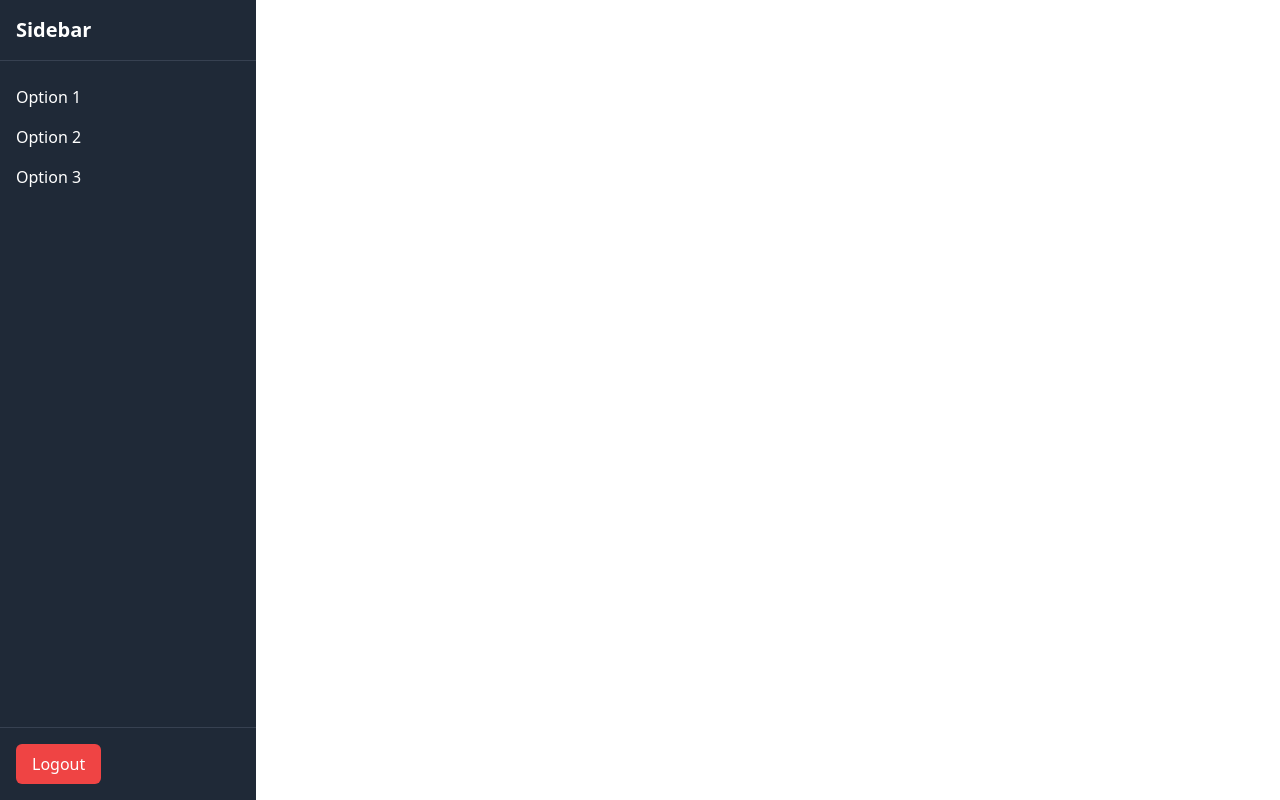
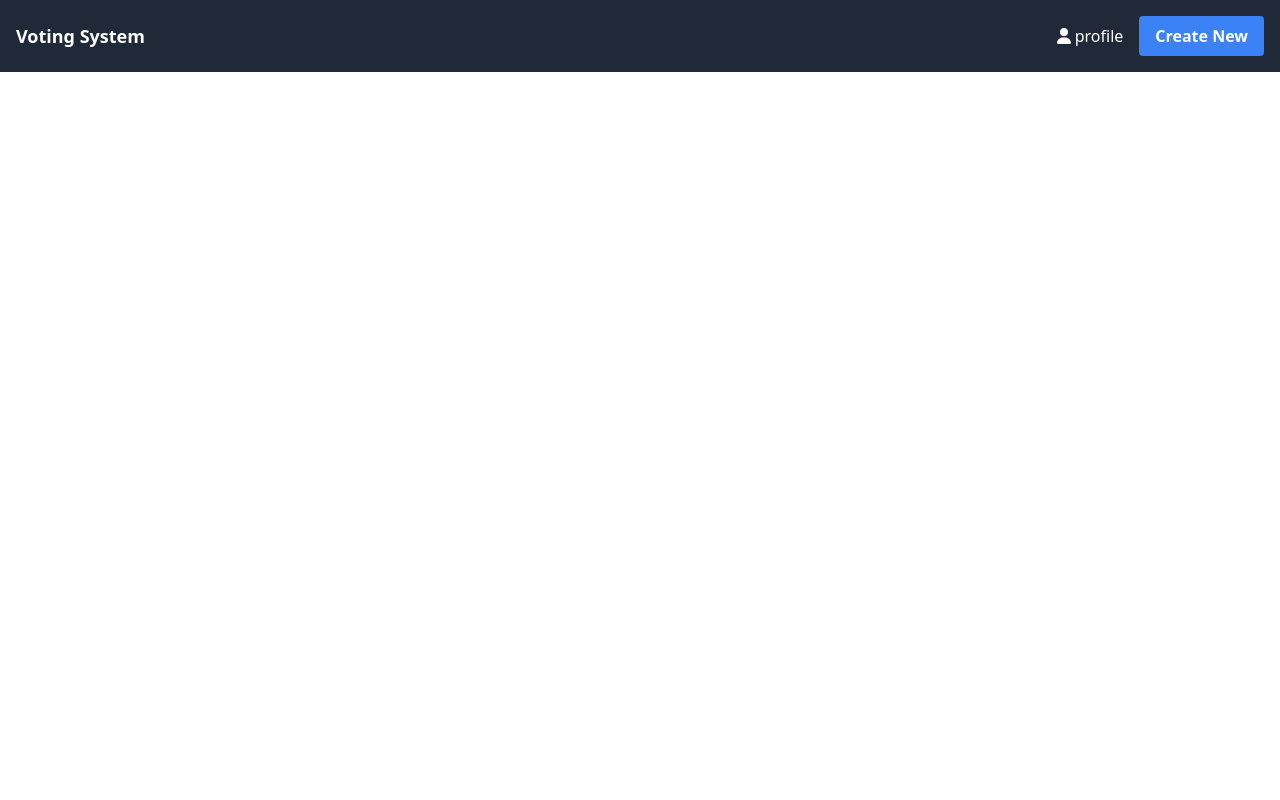
Before and after one commit to vikaspal9131/online-voting-system, a React (Vite) app in the folder online-voting-system/: page / in a window 1280 px wide. Built offline with nearby package versions, Linux system fonts and the light colour scheme.

Commit message:
Topnavba added

```diff
--- a/online-voting-system/package.json
+++ b/online-voting-system/package.json
@@ -10,6 +10,10 @@
     "preview": "vite preview"
   },
   "dependencies": {
+    "@fortawesome/fontawesome-free": "^6.5.2",
+    "@fortawesome/fontawesome-svg-core": "^6.5.2",
+    "@fortawesome/free-solid-svg-icons": "^6.5.2",
+    "@fortawesome/react-fontawesome": "^0.2.2",
     "react": "^18.2.0",
     "react-dom": "^18.2.0",
     "react-icons": "^5.2.1",
--- a/online-voting-system/public/index.html
+++ b/online-voting-system/public/index.html
@@ -0,0 +1,16 @@
+<!DOCTYPE html>
+<html lang="en">
+<head>
+    <meta charset="UTF-8">
+    <meta name="viewport" content="width=device-width, initial-scale=1.0">
+    <title>Document</title>
+    <link
+  href="https://cdnjs.cloudflare.com/ajax/libs/font-awesome/5.15.4/css/all.min.css"
+  rel="stylesheet"
+/>
+
+</head>
+<body>
+
+</body>
+</html>
--- a/online-voting-system/src/App.jsx
+++ b/online-voting-system/src/App.jsx
@@ -1,14 +1,16 @@
 import React from 'react';
-import Sidebar from './components/Layout/Sidebar';
+import { BrowserRouter as Router } from 'react-router-dom';
+import TopNavigation from './components/Layout/Navbar';
 
-
-
-function App() {
+const App = () => {
   return (
-      <div className="flex">
-        <Sidebar />
+    <Router>
+      <div>
+        <TopNavigation />
+        {/* Your routes */}
       </div>
+    </Router>
   );
-}
+};
 
 export default App;
--- a/online-voting-system/src/components/Layout/Navbar.jsx
+++ b/online-voting-system/src/components/Layout/Navbar.jsx
@@ -1,26 +1,21 @@
-// TopNavigation.jsx
 import React from 'react';
 import { Link } from 'react-router-dom';
+import { FontAwesomeIcon } from '@fortawesome/react-fontawesome';
+import { faUser } from '@fortawesome/free-solid-svg-icons';
 
 const TopNavigation = () => {
   return (
-    <nav className="bg-gray-800">
-      <div className="max-w-7xl mx-auto px-4">
-        <div className="flex justify-between h-16">
-          <div className="flex">
-            <div className="flex-shrink-0 flex items-center">
-              <Link to="/" className="text-white text-lg font-bold">Voting System</Link>
-            </div>
-            <div className="hidden md:block">
-              <div className="ml-10 flex items-baseline space-x-4">
-                <Link to="/" className="text-gray-300 hover:bg-gray-700 hover:text-white px-3 py-2 rounded-md text-sm font-medium">Home</Link>
-                <Link to="/elections" className="text-gray-300 hover:bg-gray-700 hover:text-white px-3 py-2 rounded-md text-sm font-medium">Elections</Link>
-                <Link to="/profile" className="text-gray-300 hover:bg-gray-700 hover:text-white px-3 py-2 rounded-md text-sm font-medium">Profile</Link>
-                <Link to="/logout" className="text-gray-300 hover:bg-gray-700 hover:text-white px-3 py-2 rounded-md text-sm font-medium">Logout</Link>
-              </div>
-            </div>
-          </div>
-        </div>
+    <nav className="bg-gray-800 p-4 flex justify-between items-center">
+      <div>
+        <Link to="/" className="text-white font-semibold text-lg">Voting System</Link>
+      </div>
+      <div className="flex items-center">
+        <Link to="/profile" className="text-white hover:text-gray-300 mr-4">
+          <FontAwesomeIcon icon={faUser} /> profile
+        </Link>
+        <button className="bg-blue-500 hover:bg-blue-600 text-white font-semibold py-2 px-4 rounded">
+          Create New
+        </button>
       </div>
     </nav>
   );
```
Also changed, not shown: 1 other file (tests, documents, lock files or other folders).
